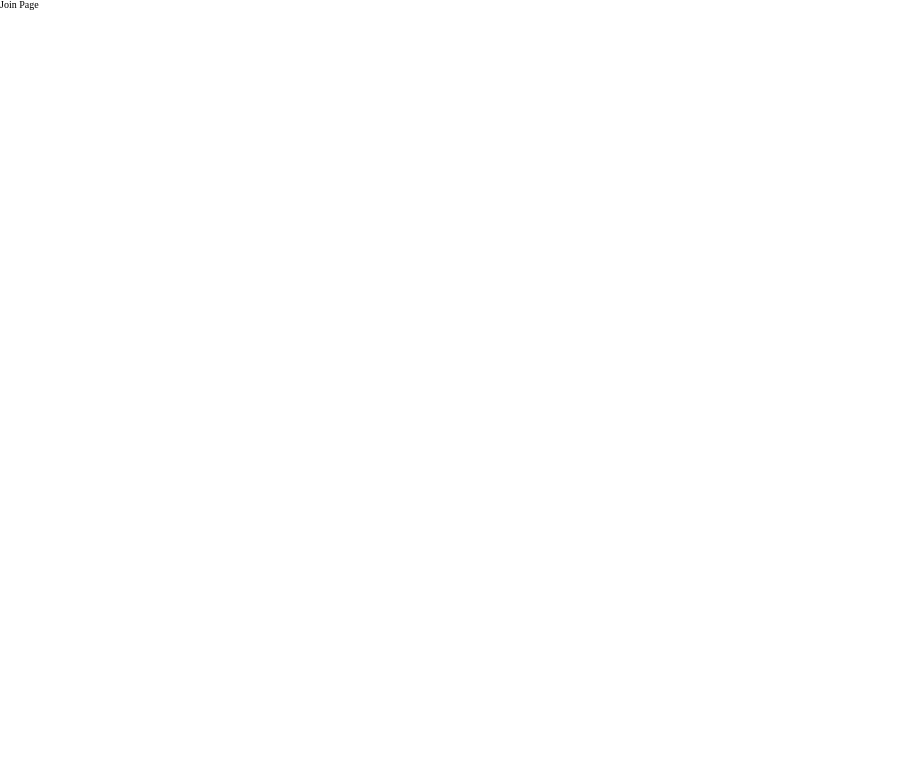
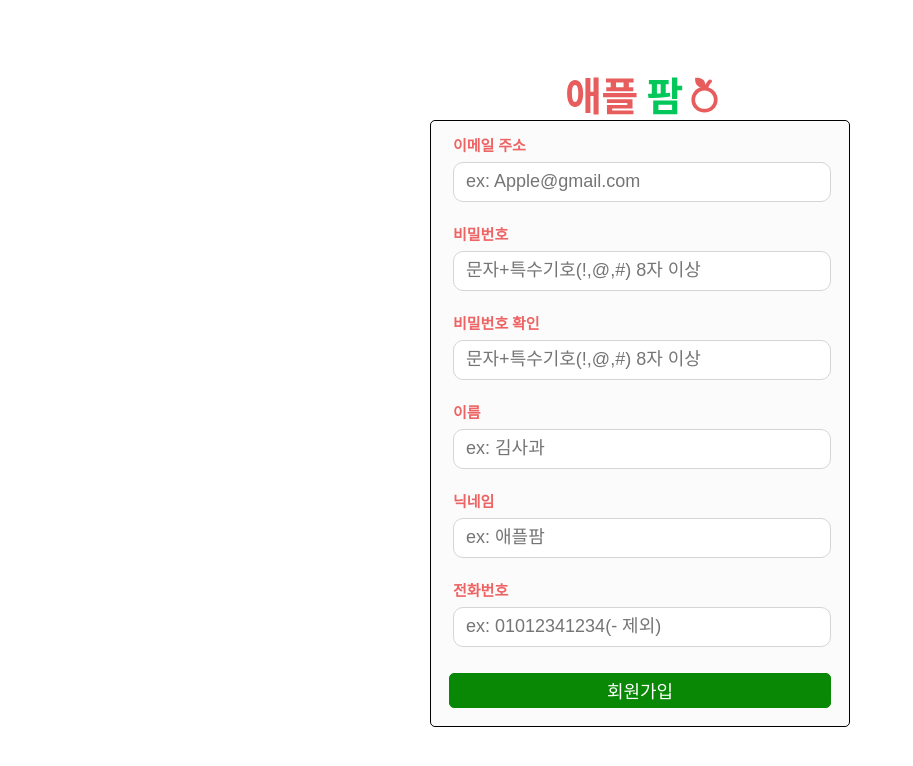
Before and after one commit to Farm-Apple/Apple_FE, a React (Vite) app: page /Join in a window 1280 px wide. Shown: the top 766 px of the page, without its empty margins (0-913 px from the left). Built offline with nearby package versions, Linux system fonts and the light colour scheme.

Commit message:
feat: 회원가입 로직 구현

```diff
--- a/package.json
+++ b/package.json
@@ -10,10 +10,12 @@
     "preview": "vite preview"
   },
   "dependencies": {
+    "axios": "^1.5.1",
     "react": "^18.2.0",
     "react-dom": "^18.2.0",
     "react-router-dom": "^6.16.0",
-    "styled-components": "^6.0.8"
+    "styled-components": "^6.0.8",
+    "styled-reset": "^4.5.1"
   },
   "devDependencies": {
     "@types/react": "^18.2.15",
--- a/src/Router.tsx
+++ b/src/Router.tsx
@@ -1,5 +1,5 @@
 import { createBrowserRouter } from 'react-router-dom';
-import HomePage from './page/Home/Home.tsx';
+import HomePage from './page/Home/index.tsx';
 import JoinPage from './page/Join';
 import LoginPage from './page/Login';
 import OrderCompletePage from './page/OrderComplete';
--- /dev/null
+++ b/src/api/auth/auth.ts
@@ -0,0 +1,13 @@
+import { instance } from '../auth/axiosInstance';
+interface FormData {
+  email: string;
+  password: string;
+  name: string;
+  nickname: string;
+  phone: string;
+}
+export const signUp = async (formdata: FormData) => {
+  const response = await instance.post('/users', formdata);
+  console.log(response.data);
+  return response;
+};
--- /dev/null
+++ b/src/api/auth/axiosInstance.ts
@@ -0,0 +1,7 @@
+import axios from 'axios';
+const BASE_URL = 'https://familyfarm.co.kr';
+
+export const instance = axios.create({
+  baseURL: BASE_URL,
+  headers: { 'Content-Type': 'application/json' },
+});
--- /dev/null
+++ b/src/components/common/ErrorMsg.tsx
@@ -0,0 +1,15 @@
+import styled from 'styled-components';
+interface Props {
+  msg: string;
+}
+const ErrorMsgWrapper = styled.div`
+font-size: 1.6rem;
+font-weight: bold;
+color: #e01e5a;
+`;
+
+const ErrorMsg: React.FC<Props> = ({ msg }) => {
+  return <ErrorMsgWrapper>{msg}</ErrorMsgWrapper>;
+};
+
+export default ErrorMsg;
--- a/src/page/Join/index.tsx
+++ b/src/page/Join/index.tsx
@@ -1,3 +1,222 @@
+import { useState } from 'react';
+import styled from 'styled-components';
+import Logo from '../../assets/images/Title.svg'
+import { signUp } from '../../api/auth/auth';
+import ErrorMsg from '../../components/common/ErrorMsg';
+import { useNavigate } from 'react-router-dom';
+
+const Container = styled.div`
+  display: flex;
+  height: 100vh;
+  flex-direction: column;
+  justify-content: center;
+  align-items: center;
+  border-radius: 0.5rem;
+`;
+
+const FormLayout = styled.form`
+  display: flex;
+  flex-direction: column;
+  border: 1px solid #000;
+  border-radius: 0.5rem;
+  background-color: #fbfbfb;
+  width: 420px;
+  padding: 1.8rem;
+  gap: 10px;
+`;
+const LabelWrapper = styled.div`
+  margin-bottom: 1.6rem;
+  margin-left: 0.4rem;
+`;
+const Label = styled.label`
+  & > span {
+    display: block;
+    text-align: left;
+    padding-bottom: 0.8rem;
+    font-size: 1.5rem;
+    font-weight: 700;
+    color: #ee6363;
+  }
+`;
+const Input = styled.input`
+  width: 100%;
+  height: 4rem;
+  font-size: 1.8rem;
+  border-radius: 1rem;
+  border: 1px solid #d5d5d5;
+  box-sizing: border-box;
+  padding: 1.2rem;
+  line-height: 1.333333;
+
+  &:valid {
+    background-color: #f4c6c6;
+  }
+  &:focus {
+    background-color: #f4c6c6;
+    border: 3px solid #d5d5d5;
+  }
+`;
+
+const Button = styled.button`
+width: 100%;
+height: 3.5rem;
+font-size: 1.8rem;
+color: #fff;
+background-color: #088804;
+border: 1px solid #088804;
+border-radius: 0.5rem;
+`;
+
 export default function JoinPage() {
-  return <p>Join Page</p>;
+  const [email, setEmail] = useState('');
+  const [password, setPassword] = useState('');
+  const [passwordCheck, setPasswordCheck] = useState('');
+  const [mismatch, setMismatch] = useState(false);
+  const [success, setSuccess] = useState(true);
+  const [name, setName] = useState('');
+  const [nickName, setNickName] = useState('');
+  const [phoneNumber, setPhoneNumber] = useState('');
+  const navigate = useNavigate();
+  // const [address, setAddress] = useState('');
+
+  const onSubmit = async (e: React.FormEvent<HTMLFormElement>) => {
+    e.preventDefault();
+    if (!mismatch) {
+      const singUpData = await signUp({
+        email: email,
+        password: password,
+        name: name,
+        nickname: nickName,
+        phone: phoneNumber,
+      });
+      console.log(singUpData);
+      if (singUpData.data.message === '이미 가입한 회원입니다.') {
+        console.log('이미 가입한 아이디 입니다.');
+        setSuccess(false);
+      } else {
+        console.log('가입에 성공했습니다.');
+        navigate('/login');
+        setSuccess(false);
+      }
+    }
+  };
+
+  const onChangeEmail = (e: React.ChangeEvent<HTMLInputElement>) => {
+    setEmail(e.target.value);
+  };
+
+  const onChangePassword = (e: React.ChangeEvent<HTMLInputElement>) => {
+    setPassword(e.target.value);
+    setMismatch(passwordCheck !== e.target.value);
+  };
+  const onChangePasswordCheck = (e: React.ChangeEvent<HTMLInputElement>) => {
+    setPasswordCheck(e.target.value);
+    setMismatch(password !== e.target.value);
+  };
+
+  const onChangeName = (e: React.ChangeEvent<HTMLInputElement>) => {
+    setName(e.target.value);
+  };
+
+  const onChangeNickName = (e: React.ChangeEvent<HTMLInputElement>) => {
+    setNickName(e.target.value);
+  };
+
+  const onChangePhoneNumber = (e: React.ChangeEvent<HTMLInputElement>) => {
+    setPhoneNumber(e.target.value);
+  };
+
+  // const onChangeAddress = (e: React.ChangeEvent<HTMLInputElement>) => {
+  //   setAddress(e.target.value);
+  // };
+  return (
+    <>
+      <Container>
+        <header>
+          <img src={Logo} alt='로고이미지' />
+        </header>
+        <section>
+          <h2 className='hidden'>회원가입 폼</h2>
+          <FormLayout onSubmit={onSubmit}>
+            <LabelWrapper>
+              <Label htmlFor='email'>
+                <span>이메일 주소</span>
+              </Label>
+              <Input
+                type='email'
+                id={email}
+                value={email}
+                onChange={onChangeEmail}
+                placeholder='ex: Apple@gmail.com'
+                required
+              />
+            </LabelWrapper>
+            <LabelWrapper>
+              <Label>
+                <span>비밀번호</span>
+              </Label>
+              <Input
+                type='password'
+                value={password}
+                onChange={onChangePassword}
+                placeholder='문자+특수기호(!,@,#) 8자 이상'
+                required
+              />
+            </LabelWrapper>
+            <LabelWrapper>
+              <Label>
+                <span>비밀번호 확인</span>
+              </Label>
+              <Input
+                type='password'
+                value={passwordCheck}
+                onChange={onChangePasswordCheck}
+                placeholder='문자+특수기호(!,@,#) 8자 이상'
+                required
+              />
+            </LabelWrapper>
+            <LabelWrapper>
+              <Label>
+                <span>이름</span>
+              </Label>
+              <Input
+                type='text'
+                value={name}
+                onChange={onChangeName}
+                placeholder='ex: 김사과'
+                required
+              />
+            </LabelWrapper>
+            <LabelWrapper>
+              <Label>
+                <span>닉네임</span>
+              </Label>
+              <Input
+                type='text'
+                value={nickName}
+                onChange={onChangeNickName}
+                placeholder='ex: 애플팜'
+                required
+              />
+            </LabelWrapper>
+            <LabelWrapper>
+              <Label>
+                <span>전화번호</span>
+              </Label>
+              <Input
+                type='text'
+                value={phoneNumber}
+                onChange={onChangePhoneNumber}
+                placeholder='ex: 01012341234(- 제외)'
+                required
+              />
+            </LabelWrapper>
+            <Button type='submit'>회원가입</Button>
+            {!success && <ErrorMsg msg={'중복된 이메일 입니다.'} />}
+            {mismatch && <ErrorMsg msg={'비밀번호가 다릅니다.'} />}
+          </FormLayout>
+        </section>
+      </Container>
+    </>
+  );
 }
```
Also changed, not shown: src/assets/images/Title 2.svg (added), src/page/Home/index.tsx (renamed from src/page/Home/Home.tsx), 1 other file (tests, documents, lock files or other folders).
